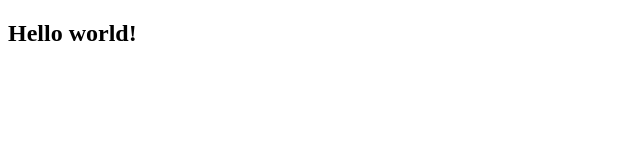
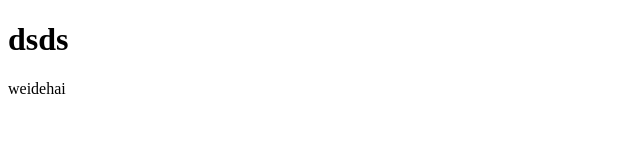
Before and after one commit to weidehai/vue_debug, a plain HTML site: page vuedebug/slot.html in a window 1280 px wide. Shown: the whole page, without its empty margins (0-640 px from the left). Drawn offline with Linux system fonts and the light colour scheme.

Commit message:
auto push 20210823193008

```diff
--- a/vuedebug/slot.html
+++ b/vuedebug/slot.html
@@ -11,24 +11,28 @@
   <body>
     <div id="app">
       <testslot>
-        adsassdsd
+        <template v-slot:default="slotProps">
+          {{ slotProps.user }}
+        </template>
       </testslot>
     </div>
     <script>
-      Vue.component('testslot',{
-        template:`<div><h1>dsds</h1><slot></slot><slot></slot><slot></slot></div>`
-      })
+      Vue.component("testslot", {
+        data:()=>({
+          name:"weidehai"
+        }),
+        template: `<div><h1>dsds</h1><slot :user="name"></slot></div>`,
+      });
       new Vue({
-        render:h=>h(
-  'h2',
-  {
-    level: 1
-  },
-
-    [h('span', 'Hello'), ' world!']
-
-)
-      }).$mount('#app')
+        // render: (h) =>
+        //   h(
+        //     "h2",
+        //     {
+        //       level: 1,
+        //     },
+        //     [h("span", "Hello"), " world!"]
+        //   ),
+      }).$mount("#app");
     </script>
   </body>
 </html>
```
Also changed, not shown: vuedebug/attribute.html (+1 -1 lines).
